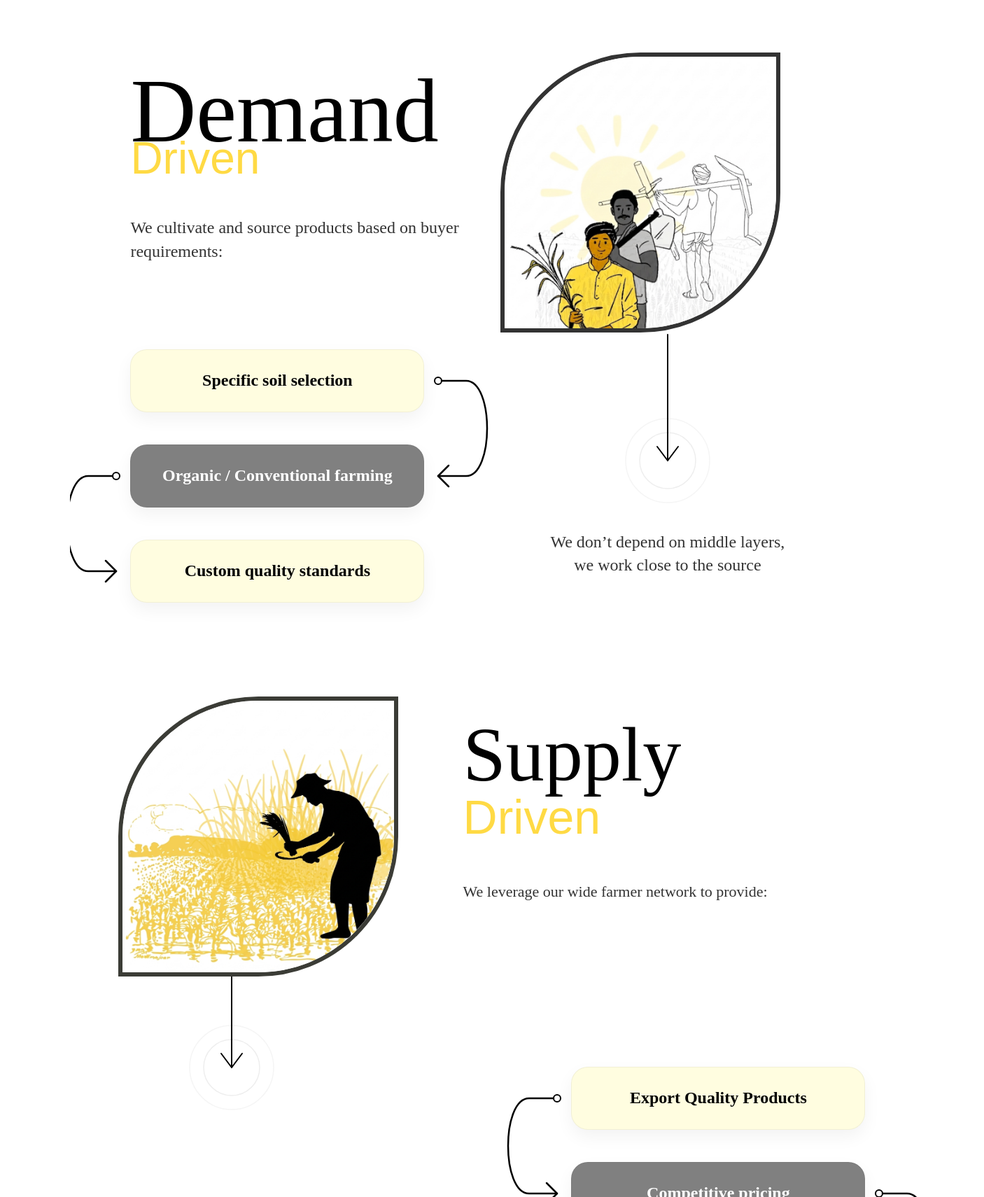
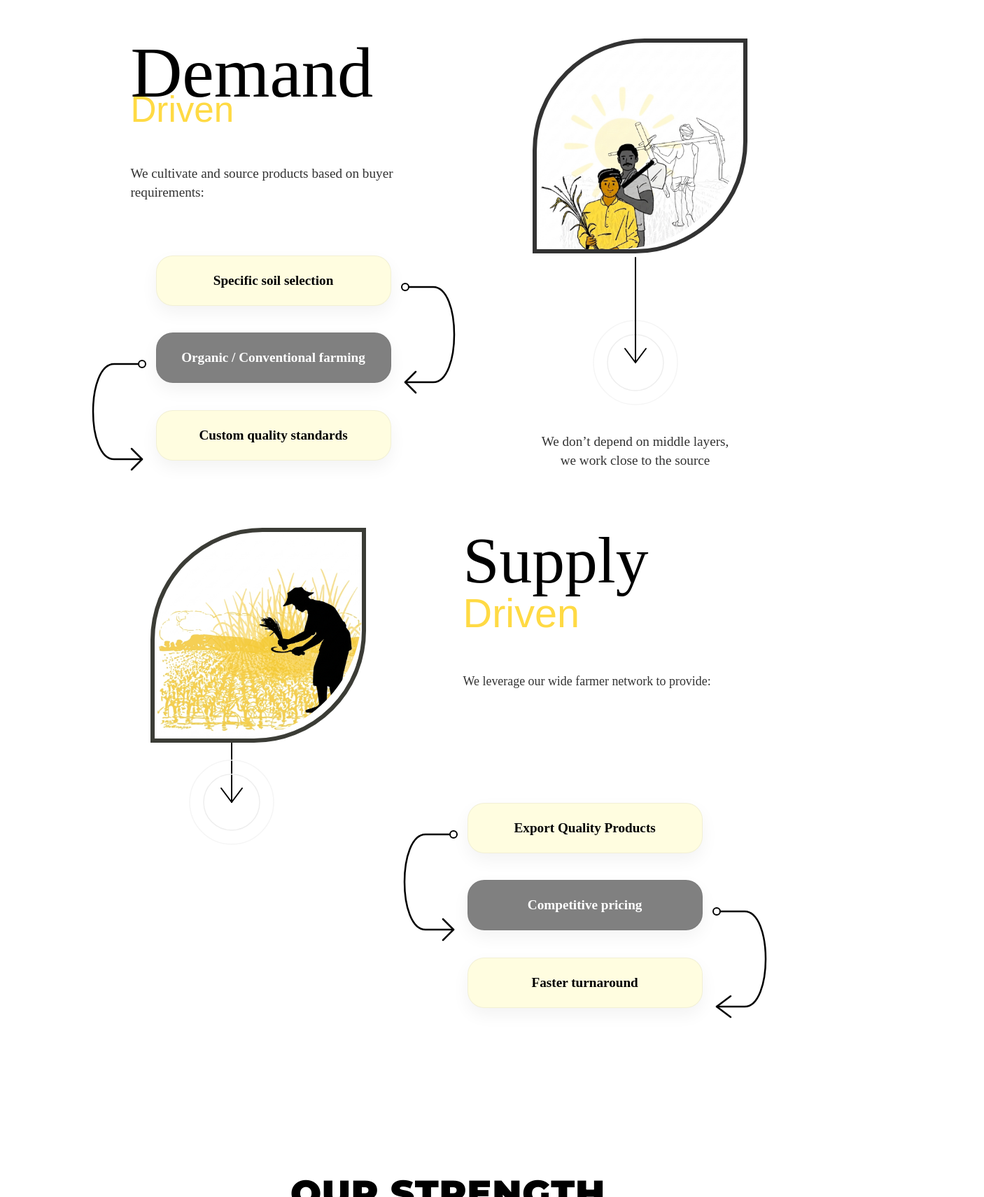
Before and after one commit to Rishidevlx/agri-about, a React (Vite) app: page / in a window 1280 px wide. Shown: the part 1710-3420 px from the top of the page at 70% size, 1406 px wide, since content can reach past the window. Built offline with nearby package versions, Linux system fonts and the light colour scheme; a web font is replaced by a local one.

Commit message:
Completed the system friendly

```diff
--- a/src/components/HowWeWork.tsx
+++ b/src/components/HowWeWork.tsx
@@ -166,12 +166,12 @@ const HowWeWork: React.FC = () => {
         <div style={{ display: 'flex', flexDirection: 'column' }}>
           <div style={{
             position: 'relative',
-            height: '650px',
+            height: 'clamp(450px, 33.85vw, 650px)',
             display: 'flex',
             alignItems: 'center',
             padding: '0 5% 0 8%',
             backgroundColor: '#fff',
-            marginTop: '-100px'
+            marginTop: 'clamp(-100px, -5.2vw, -40px)'
           }}>
             <div style={{ flex: '0 0 55%', zIndex: 10, paddingTop: '0px' }}>
               <motion.div
@@ -181,8 +181,8 @@ const HowWeWork: React.FC = () => {
                 transition={{ duration: 0.8, ease: "easeOut" }}
                 style={{ lineHeight: '0.7', marginBottom: '60px', marginTop: '-60px' }}
               >
-                <h3 style={{ fontFamily: FONT_HEADING, fontSize: '130px', fontWeight: 400, color: '#000', margin: 0 }}>Demand</h3>
-                <h4 style={{ fontFamily: FONT_SUBHEADING, fontSize: '64px', fontWeight: 400, color: '#FFDA44', margin: 0 }}>Driven</h4>
+                <h3 style={{ fontFamily: FONT_HEADING, fontSize: 'clamp(80px, 8vw, 130px)', fontWeight: 400, color: '#000', margin: 0 }}>Demand</h3>
+                <h4 style={{ fontFamily: FONT_SUBHEADING, fontSize: 'clamp(42px, 4vw, 64px)', fontWeight: 400, color: '#FFDA44', margin: 0 }}>Driven</h4>
               </motion.div>
 
               <motion.p
@@ -192,11 +192,11 @@ const HowWeWork: React.FC = () => {
                 transition={{ duration: 0.8, delay: 0.3 }}
                 style={{
                   fontFamily: FONT_CONTENT,
-                  fontSize: '24px',
+                  fontSize: 'clamp(16px, 1.5vw, 24px)',
                   fontWeight: 400,
                   color: '#333',
                   lineHeight: '1.4',
-                  maxWidth: '550px'
+                  maxWidth: 'clamp(360px, 34vw, 550px)'
                 }}
               >
                 We cultivate and source products based on buyer requirements:
@@ -211,10 +211,10 @@ const HowWeWork: React.FC = () => {
                 transition={{ duration: 0.6, ease: "easeOut" }}
                 style={{
                   position: 'relative',
-                  width: '400px',
-                  height: '400px',
+                  width: 'clamp(260px, 24vw, 400px)',
+                  height: 'clamp(260px, 24vw, 400px)',
                   backgroundColor: 'transparent',
-                  borderRadius: '200px 0 200px 0',
+                  borderRadius: 'clamp(130px, 12.5vw, 200px) 0 clamp(130px, 12.5vw, 200px) 0',
                   border: `6px solid #333`,
                   overflow: 'hidden',
                   zIndex: 10,
@@ -240,19 +240,19 @@ const HowWeWork: React.FC = () => {
 
               <div style={{
                 position: 'absolute',
-                bottom: '-350px',
+                bottom: 'clamp(-390px, -20.3vw, -310px)',
                 left: '12%',
-                width: '400px',
+                width: 'clamp(260px, 24vw, 400px)',
                 display: 'flex',
                 flexDirection: 'column',
                 alignItems: 'center',
                 zIndex: 10
               }}>
-                <svg width="100" height="250" style={{ overflow: 'visible' }}>
-                  <circle cx="50" cy="180" r="40" stroke="#eee" strokeWidth="1.5" fill="none" />
-                  <circle cx="50" cy="180" r="60" stroke="#f5f5f5" strokeWidth="1.5" fill="none" />
-                  <line x1="50" y1="0" x2="50" y2="180" stroke="#000" strokeWidth="2" strokeLinecap="round" />
-                  <path d="M 35 160 L 50 180 L 65 160" stroke="#000" strokeWidth="2" strokeLinecap="round" strokeLinejoin="round" fill="none" />
+                <svg width="100" height="220" style={{ overflow: 'visible' }}>
+                  <circle cx="50" cy="150" r="40" stroke="#eee" strokeWidth="1.5" fill="none" />
+                  <circle cx="50" cy="150" r="60" stroke="#f5f5f5" strokeWidth="1.5" fill="none" />
+                  <line x1="50" y1="0" x2="50" y2="150" stroke="#000" strokeWidth="2" strokeLinecap="round" />
+                  <path d="M 35 130 L 50 150 L 65 130" stroke="#000" strokeWidth="2" strokeLinecap="round" strokeLinejoin="round" fill="none" />
                 </svg>
                 <motion.p
                   initial={{ opacity: 0, y: 20 }}
@@ -261,13 +261,13 @@ const HowWeWork: React.FC = () => {
                   transition={{ duration: 0.8, delay: 0.5 }}
                   style={{
                     fontFamily: FONT_CONTENT,
-                    fontSize: '24px',
+                    fontSize: 'clamp(16px, 1.5vw, 24px)',
                     fontWeight: 500,
                     color: '#333',
                     textAlign: 'center',
                     marginTop: '30px',
                     lineHeight: '1.4',
-                    maxWidth: '400px'
+                    maxWidth: 'clamp(260px, 24vw, 400px)'
                   }}
                 >
                   We don’t depend on middle layers, <br />
@@ -279,13 +279,13 @@ const HowWeWork: React.FC = () => {
 
           <div style={{
             display: 'flex',
-            minHeight: '520px',
+            minHeight: 'clamp(350px, 32.5vw, 520px)',
             padding: '0 8% 0',
             backgroundColor: '#fff',
             gap: '10%',
             alignItems: 'center'
           }}>
-            <div style={{ flex: '1', display: 'flex', flexDirection: 'column', gap: '46px', alignItems: 'center', zIndex: 10, position: 'relative', top: '-180px' }}>
+            <div style={{ flex: '1', display: 'flex', flexDirection: 'column', gap: 'clamp(28px, 3vw, 46px)', alignItems: 'center', zIndex: 10, position: 'relative', top: 'clamp(-130px, -11.25vw, -80px)' }}>
               <div style={{ position: 'relative' }}>
                 <motion.div initial={{ opacity: 0, x: 30 }} whileInView={{ opacity: 1, x: 0 }} viewport={{ once: true }}>
                   <ProcessCard bg="#FFFDE0" color="#000" title="Specific soil selection" />
@@ -328,8 +328,8 @@ const ProcessCard: React.FC<{ bg: string; color: string; title: string }> = ({ b
     style={{
       backgroundColor: bg,
       borderRadius: '24px',
-      width: '420px',
-      height: '90px',
+      width: 'clamp(260px, 26.25vw, 420px)',
+      height: 'clamp(65px, 5.625vw, 90px)',
       display: 'flex',
       alignItems: 'center',
       justifyContent: 'center',
@@ -341,7 +341,7 @@ const ProcessCard: React.FC<{ bg: string; color: string; title: string }> = ({ b
       zIndex: 2
     }}
   >
-    <span style={{ fontFamily: FONT_CONTENT, fontSize: '24px', fontWeight: 700, color, textAlign: 'center' }}>{title}</span>
+    <span style={{ fontFamily: FONT_CONTENT, fontSize: 'clamp(15px, 1.5vw, 24px)', fontWeight: 700, color, textAlign: 'center' }}>{title}</span>
   </motion.div>
 );
 
--- a/src/components/SupplyDriven.tsx
+++ b/src/components/SupplyDriven.tsx
@@ -98,13 +98,13 @@ const SupplyDriven: React.FC = () => {
           position: 'relative',
           left: '50%',
           transform: 'translateX(-50%)',
-          height: '650px',
+          height: 'clamp(450px, 33.85vw, 650px)',
           display: 'flex',
           flexDirection: 'row-reverse',
           alignItems: 'center',
           padding: '0 8% 0 12%',
           backgroundColor: '#fff',
-          marginTop: '-250px'
+          marginTop: 'clamp(-250px, -13vw, -100px)'
         }}>
           <div style={{ flex: '0 0 55%', zIndex: 10, paddingLeft: '5%', paddingTop: '0px', marginTop: '-19px' }}>
             <motion.div
@@ -113,8 +113,8 @@ const SupplyDriven: React.FC = () => {
               viewport={{ once: true }}
               style={{ marginBottom: '50px', marginTop: '-50px' }}
             >
-              <h3 style={{ fontFamily: FONT_HEADING, fontSize: '110px', fontWeight: 400, color: '#000', margin: 0, lineHeight: 0.9 }}>Supply</h3>
-              <h4 style={{ fontFamily: FONT_SUBHEADING, fontSize: '68px', fontWeight: 400, color: '#FFDA44', margin: 0 }}>Driven</h4>
+              <h3 style={{ fontFamily: FONT_HEADING, fontSize: 'clamp(72px, 7.3vw, 110px)', fontWeight: 400, color: '#000', margin: 0, lineHeight: 0.9 }}>Supply</h3>
+              <h4 style={{ fontFamily: FONT_SUBHEADING, fontSize: 'clamp(44px, 4.5vw, 68px)', fontWeight: 400, color: '#FFDA44', margin: 0 }}>Driven</h4>
             </motion.div>
             <motion.p
               initial={{ opacity: 0, x: -30 }}
@@ -123,10 +123,10 @@ const SupplyDriven: React.FC = () => {
               transition={{ delay: 0.2 }}
               style={{
                 fontFamily: FONT_CONTENT,
-                fontSize: '22px',
+                fontSize: 'clamp(15px, 1.4vw, 22px)',
                 color: '#333',
                 lineHeight: '1.6',
-                maxWidth: '540px',
+                maxWidth: 'clamp(340px, 34vw, 540px)',
                 margin: 0
               }}
             >
@@ -142,10 +142,10 @@ const SupplyDriven: React.FC = () => {
               transition={{ type: 'spring', stiffness: 300, damping: 20 }}
               style={{
                 position: 'relative',
-                width: '400px',
-                height: '400px',
+                width: 'clamp(260px, 24vw, 400px)',
+                height: 'clamp(260px, 24vw, 400px)',
                 backgroundColor: 'transparent',
-                borderRadius: '200px 0 200px 0',
+                borderRadius: 'clamp(130px, 12.5vw, 200px) 0 clamp(130px, 12.5vw, 200px) 0',
                 border: `6px solid #3b3c36`,
                 overflow: 'hidden',
                 display: 'flex',
@@ -168,11 +168,11 @@ const SupplyDriven: React.FC = () => {
                 <img src={hww2} alt="Farmer" style={{ width: '100%', height: '100%', objectFit: 'cover' }} />
               </div>
             </motion.div>
-            <svg width="100" height="200" viewBox="0 0 100 200" style={{ position: 'absolute', bottom: '-200px', left: '42%', transform: 'translateX(-50%)', zIndex: 1, overflow: 'visible' }}>
-              <circle cx="50" cy="130" r="40" stroke="#eee" strokeWidth="1.5" fill="none" />
-              <circle cx="50" cy="130" r="60" stroke="#f5f5f5" strokeWidth="1.5" fill="none" />
-              <line x1="50" y1="0" x2="50" y2="130" stroke="#000" strokeWidth="2" strokeLinecap="round" />
-              <path d="M 35 110 L 50 130 L 65 110" stroke="#000" strokeWidth="2" strokeLinecap="round" strokeLinejoin="round" fill="none" />
+            <svg width="100" height="220" viewBox="0 0 100 220" style={{ position: 'absolute', bottom: 'clamp(-220px, -11.46vw, -155px)', left: '42%', transform: 'translateX(-50%)', zIndex: 1, overflow: 'visible' }}>
+              <line x1="50" y1="0" x2="50" y2="150" stroke="#000" strokeWidth="2" strokeLinecap="round" />
+              <path d="M 35 130 L 50 150 L 65 130" stroke="#000" strokeWidth="2" strokeLinecap="round" strokeLinejoin="round" fill="none" />
+              <circle cx="50" cy="150" r="40" stroke="#eee" strokeWidth="1.5" fill="none" />
+              <circle cx="50" cy="150" r="60" stroke="#f5f5f5" strokeWidth="1.5" fill="none" />
             </svg>
           </div>
         </div>
@@ -223,13 +223,13 @@ const SupplyDriven: React.FC = () => {
       ) : (
         <div style={{
           display: 'flex',
-          minHeight: '750px',
+          minHeight: 'clamp(500px, 46.9vw, 750px)',
           padding: '0 8% 80px',
           backgroundColor: '#fff',
           gap: '10%',
           alignItems: 'center'
         }}>
-          <div style={{ flex: '1', display: 'flex', flexDirection: 'column', gap: '46px', alignItems: 'center', zIndex: 10, position: 'relative', top: '-150px', marginLeft: '630px' }}>
+          <div style={{ flex: '1', display: 'flex', flexDirection: 'column', gap: 'clamp(28px, 3vw, 46px)', alignItems: 'center', zIndex: 10, position: 'relative', top: 'clamp(-110px, -7.8vw, -60px)', marginLeft: 'clamp(430px, 37.6vw, 730px)' }}>
             <div style={{ position: 'relative' }}>
               <motion.div initial={{ opacity: 0, x: -30 }} whileInView={{ opacity: 1, x: 0 }} viewport={{ once: true }}>
                 <ProcessCard bg="#FFFDE0" color="#000" title="Export Quality Products" />
@@ -271,8 +271,8 @@ const ProcessCard: React.FC<{ bg: string; color: string; title: string }> = ({ b
     style={{
       backgroundColor: bg,
       borderRadius: '24px',
-      width: '420px',
-      height: '90px',
+      width: 'clamp(260px, 26.25vw, 420px)',
+      height: 'clamp(65px, 5.625vw, 90px)',
       display: 'flex',
       alignItems: 'center',
       justifyContent: 'center',
@@ -284,7 +284,7 @@ const ProcessCard: React.FC<{ bg: string; color: string; title: string }> = ({ b
       zIndex: 2
     }}
   >
-    <span style={{ fontFamily: FONT_CONTENT, fontSize: '24px', fontWeight: 700, color, textAlign: 'center' }}>{title}</span>
+    <span style={{ fontFamily: FONT_CONTENT, fontSize: 'clamp(15px, 1.5vw, 24px)', fontWeight: 700, color, textAlign: 'center' }}>{title}</span>
   </motion.div>
 );
 
```
Also changed, not shown: src/App.css (+6 -5 lines), src/components/OurStrength.tsx (+11 -11 lines), src/components/OurTeam.tsx (+6 -6 lines).
